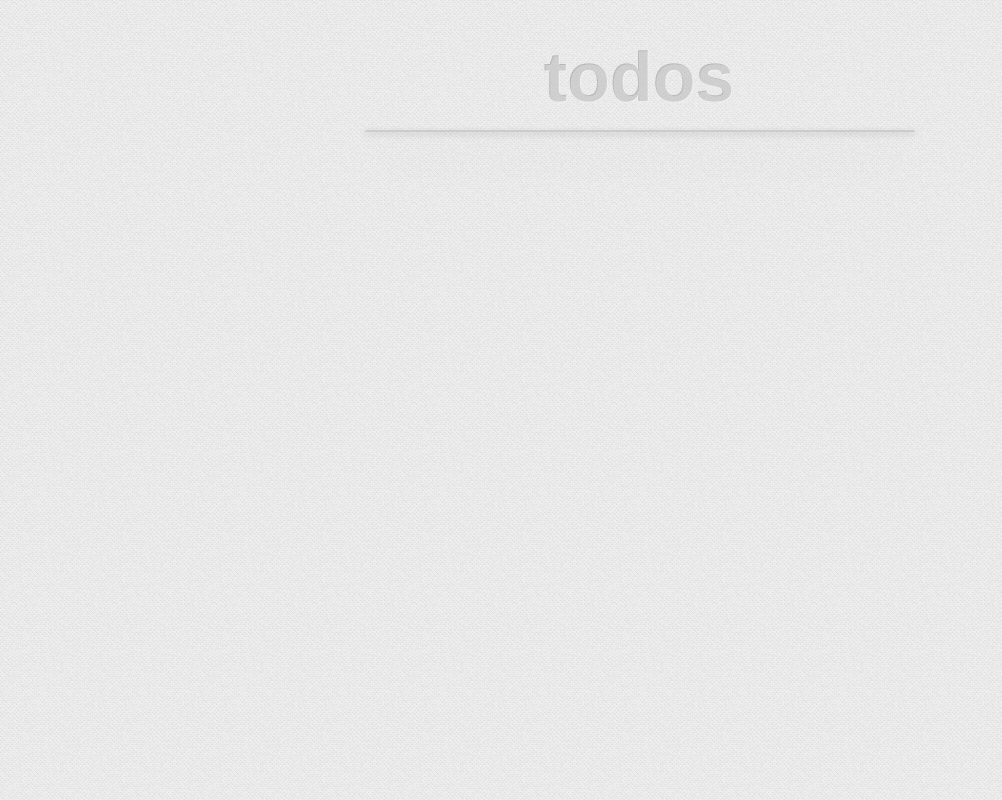
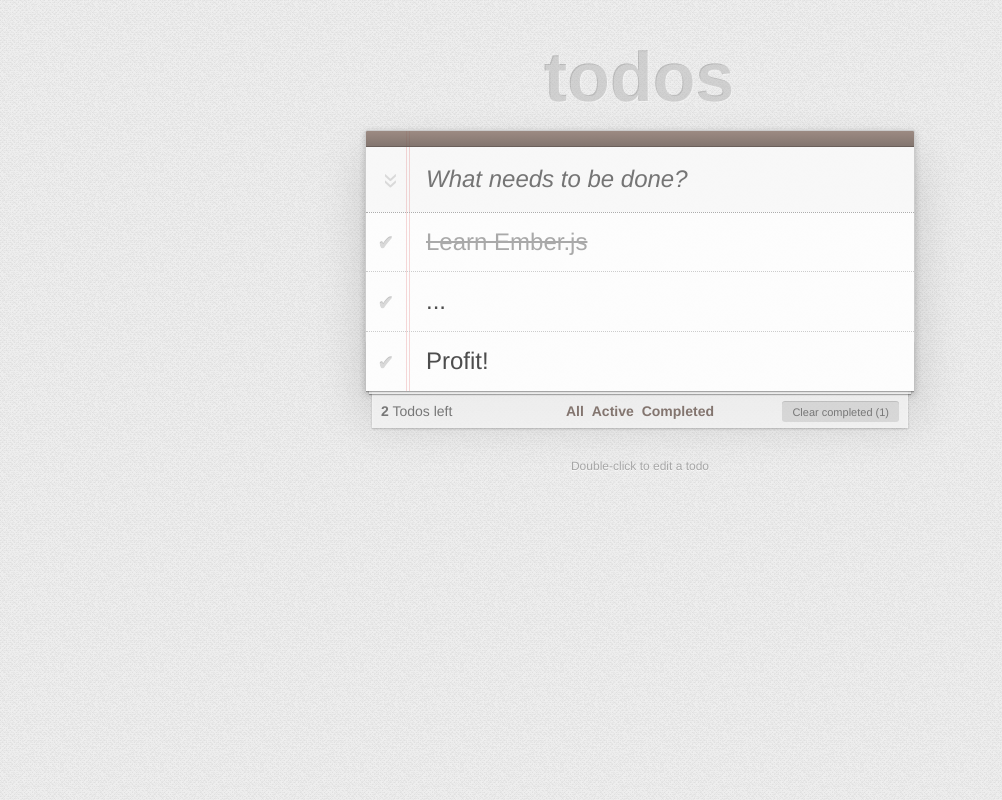
Before and after one commit to cary137/todo-ember, a plain HTML site: page index.html in a window 1280 px wide. Shown: the whole page, without its empty margins (0-1002 px from the left). Drawn offline with Linux system fonts and the light colour scheme.

Commit message:
Minor fixes to index file

```diff
--- a/index.html
+++ b/index.html
@@ -11,7 +11,54 @@
     <body>
       <!-- Todoapp section -->
       <section id="todoapp">
+        <header id="header">
         <h1>todos</h1>
+        <input type="text" id="new-todo" placeholder="What needs to be done?" />
+      </header>
+
+      <!-- Main section -->
+      <section id="main">
+        <ul id="todo-list">
+          <li class="completed">
+            <input type="checkbox" class="toggle">
+            <label>Learn Ember.js</label><button class="destroy"></button>
+          </li>
+          <li>
+            <input type="checkbox" class="toggle">
+            <label>...</label><button class="destroy"></button>
+          </li>
+          <li>
+          <input type="checkbox" class="toggle">
+            <label>Profit!</label><button class="destroy"></button>
+          </li>
+        </ul>
+
+        <input type="checkbox" id="toggle-all">
+      </section> <!--  End Main section -->
+
+      <footer id="footer">
+        <span id="todo-count">
+            <strong>2</strong> Todos left </span>
+            <ul id="filters">
+              <li>
+                <a href="all" class="selected">All</a>
+              </li>
+              <li>
+                <a href="active" class="selected">Active</a>
+              </li>
+              <li>
+                <a href="completed" class="selected">Completed</a>
+              </li>
+            </ul>
+
+            <button id="clear-completed">
+                Clear completed (1)
+            </button>
+      </footer>
+
       </section> <!--  End Todoapp section -->
+      <footer id="info">
+        <p>Double-click to edit a todo</p>
+      </footer>
     </body>
 </html>
```
